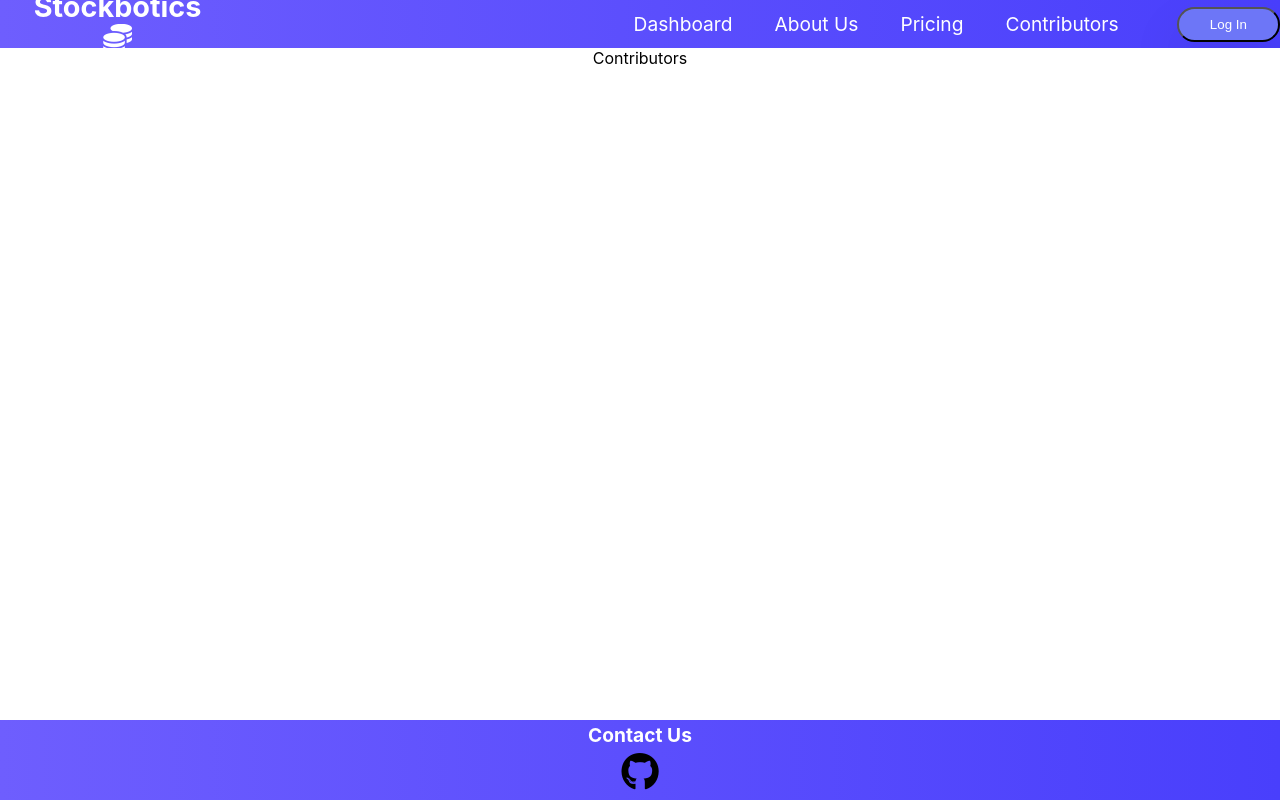
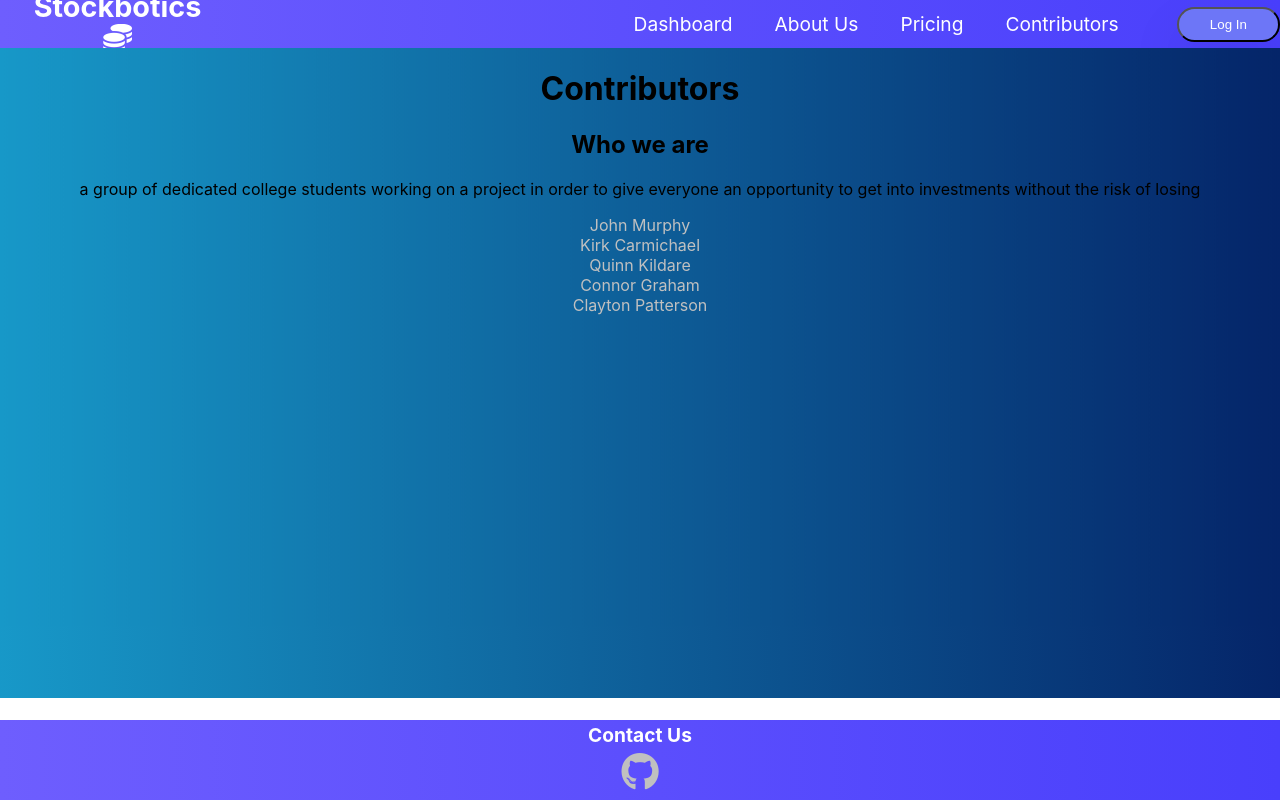
Before and after one commit to ConnorGraham12/Stockbotics-POOSD-Project, a React (Create React App) app: page /contributors in a window 1280 px wide. Built offline with nearby package versions, Linux system fonts and the light colour scheme; no server answers.

Commit message:
contributors

```diff
--- a/src/App.js
+++ b/src/App.js
@@ -5,8 +5,7 @@ import React from 'react';
 import ReactDOM from 'react-dom';
 
 // Pages
-import About from './pages/About';
-import Contributors from './pages/Contributors';
+import Contributors from './pages/Contributors/Contributors';
 import Dashboard from './pages/Dashboard';
 import LandingPage from './pages/LandingPage';
 import Error404 from './pages/Error404';
@@ -42,7 +41,7 @@ function App() {
 					</Route>
 
 					<Route path='/about'>
-						<About />
+						<LandingPage />
 					</Route>
 
 					<Route path='/contributors'>
--- a/src/pages/About.js
+++ /dev/null
@@ -1,7 +0,0 @@
-import React from 'react';
-
-const About = () => {
-	return <div>About</div>;
-};
-
-export default About;
--- a/src/pages/Contributors.js
+++ /dev/null
@@ -1,7 +0,0 @@
-import React from 'react';
-
-const Contributors = () => {
-	return <div>Contributors</div>;
-};
-
-export default Contributors;
--- /dev/null
+++ b/src/pages/Contributors/Contributors.css
@@ -0,0 +1,14 @@
+a{
+    color: silver ;
+    text-decoration: none;
+}
+
+a:hover {
+    color: black;
+    text-decoration: none;
+    cursor: pointer;
+}
+
+body {
+    background: url(cont-background.png) center no-repeat;
+  }
--- /dev/null
+++ b/src/pages/Contributors/Contributors.js
@@ -0,0 +1,23 @@
+import React from 'react';
+import { render } from 'react-dom';
+import './Contributors.css'
+
+const Contributors = () => {
+	return (/*<div>Contributors</div>*/
+		<div>
+			<h1>Contributors</h1>
+				<h2>Who we are</h2>
+					<p>a group of dedicated college students working on a project in order to give everyone an opportunity to get into investments without the risk of losing</p>
+					<a href="https://github.com/jrm5399">John Murphy </a><br></br>
+					<a href="https://github.com/kirkacarmichael">Kirk Carmichael </a><br></br>
+					<a href="https://github.com/ProtoSpoof">Quinn Kildare </a><br></br>
+					<a href="https://github.com/ConnorGraham12">Connor Graham </a><br></br>
+					<a href="https://github.com/ClaytonPatterson33">Clayton Patterson </a>
+
+
+		</div>
+		);
+};
+
+
+export default Contributors;
```
Also changed, not shown: src/pages/Contributors/cont-background.png (added).
